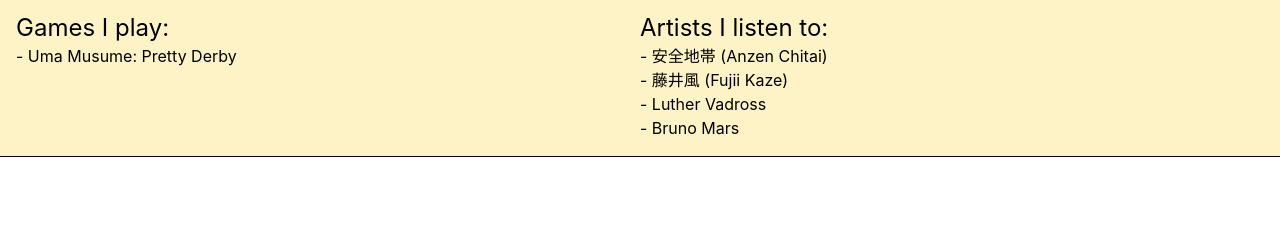
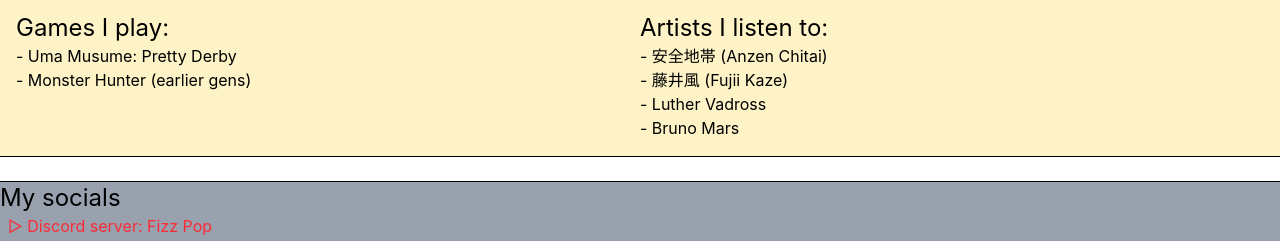
Before and after one commit to mrjohnlowlevel/personalsite, a Svelte app: page / in a window 1280 px wide. Shown: the part 551-792 px from the top of the page. Built offline with nearby package versions, Linux system fonts and the light colour scheme.

Commit message:
finished footer

```diff
--- a/src/App.svelte
+++ b/src/App.svelte
@@ -1,5 +1,6 @@
 <script>
   import Info from "./lib/Info.svelte";
+  import Footer from "./lib/Footer.svelte";
 </script>
 
 <div id="main">
@@ -9,4 +10,6 @@
   <br />
 
   <Info />
+  <br>
+  <Footer />
 </div>
--- /dev/null
+++ b/src/lib/Footer.svelte
@@ -0,0 +1,21 @@
+<div class="bg-gray-400">
+    <hr />
+    <h1 class="text-2xl">My socials</h1>
+    <ul class="ml-2">
+        <li
+            class="text-red-500 transition-colors duration-200 hover:text-red-700"
+        >
+            <a href="https://discord.gg/m9dheqW84T"
+                >▷ Discord server: Fizz Pop</a
+            >
+        </li>
+
+        <li
+            class="text-green-800 transition-colors duration-200 hover:text-green-500"
+        >
+            <a href="https://github.com/mrjohnlowlevel"
+                >▷Github: mrjohnlowlevel</a
+            >
+        </li>
+    </ul>
+</div>
--- a/src/lib/Info.svelte
+++ b/src/lib/Info.svelte
@@ -45,6 +45,7 @@
                 <h1 class="text-2xl">Games I play:</h1>
                 <ul>
                     <li>- Uma Musume: Pretty Derby</li>
+                    <li>- Monster Hunter (earlier gens)</li>
                 </ul>
             </div>
 
```
Also changed, not shown: public/github.svg (added).
